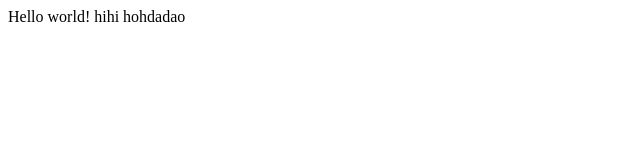
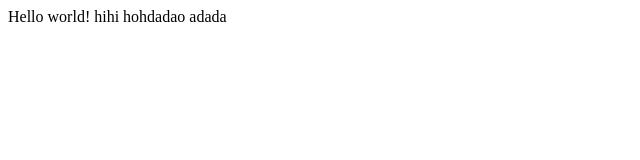
Before and after one commit to frontenddevteam/react-app-template, a React app: page / in a window 1280 px wide. Shown: the top 160 px of the page, without its empty margins (0-640 px from the left). Built offline with nearby package versions, Linux system fonts and the light colour scheme.

Commit message:
change app.jsx

```diff
--- a/App.jsx
+++ b/App.jsx
@@ -4,7 +4,7 @@ class App extends React.Component {
    render() {
       return (
          <div>
-			Hello world! hihi hohdadao
+			Hello world! hihi hohdadao adada
          </div>
       );
    }
```
